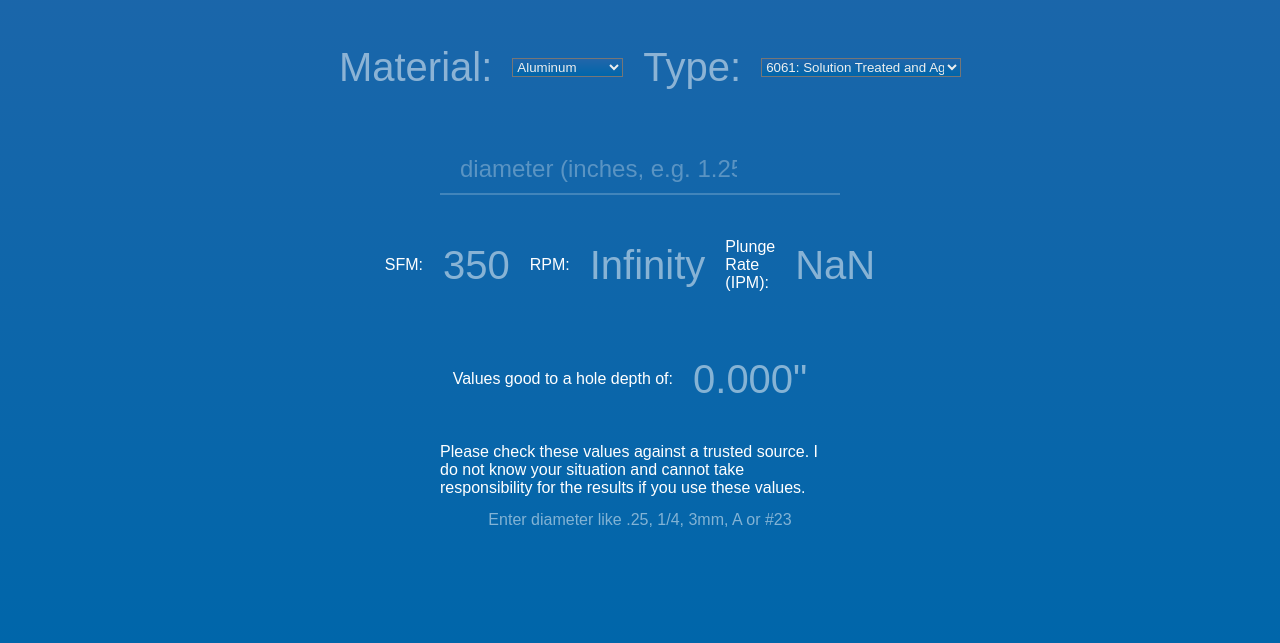
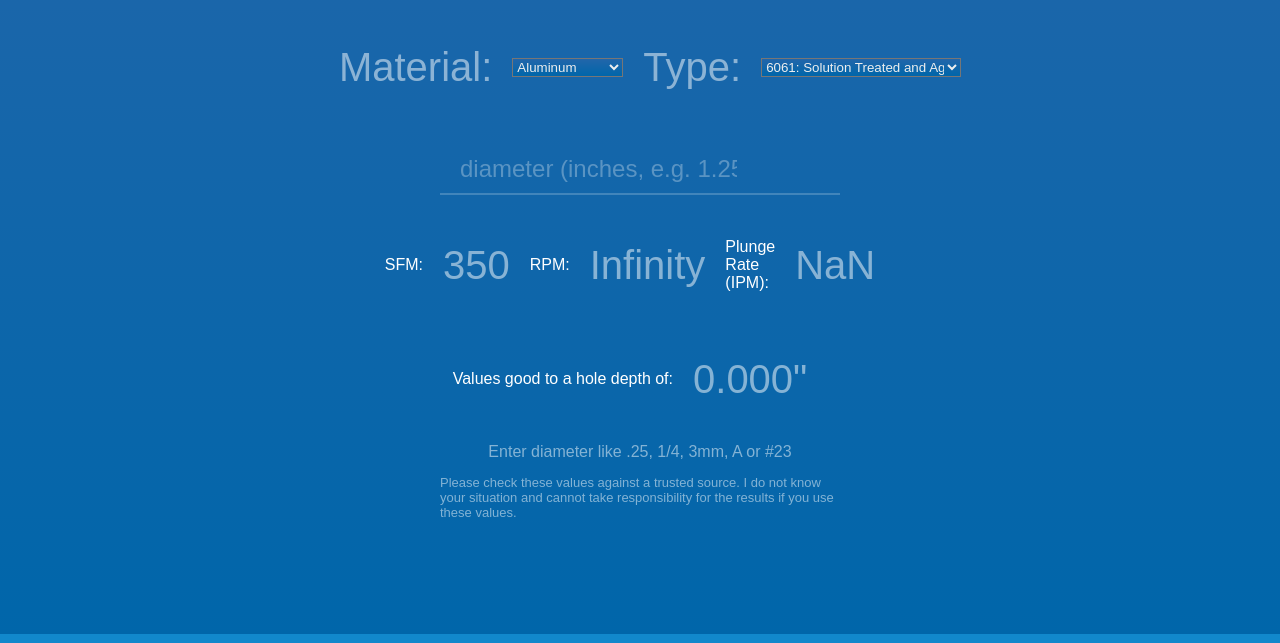
Before and after one commit to ginabythebay/feedsnspeeds, a website built with Parcel: page src/index.html in a window 1280 px wide. Shown: the part 188-831 px from the top of the page. Built offline with nearby package versions, Linux system fonts and the light colour scheme.

Commit message:
tweak layout more

```diff
--- a/src/index.html
+++ b/src/index.html
@@ -35,13 +35,12 @@
         <div class="item">
             Values good to a hole depth of: <label id="depth"></label>
         </div>
+        <div class="note" id="diameter_note">
+        </div>
         <div class="para">
             Please check these values against a trusted source.  I do
             not know your situation and cannot take responsibility for
             the results if you use these values.
-        </div>
-        <div class="note">
-            <label id="diameter_note"></label>
         </div>
     </div>
     <script src="./drill.ts"></script>
--- a/src/style.css
+++ b/src/style.css
@@ -103,7 +103,8 @@
       width: 100%;
       height: 100%;
       margin-bottom: 1.4rem;
-      font-size: 1.6rem;
+      font-size: 1.3rem;
+    color: rgba(255, 255, 255, 0.5);
   }
 
   .item label {
```
